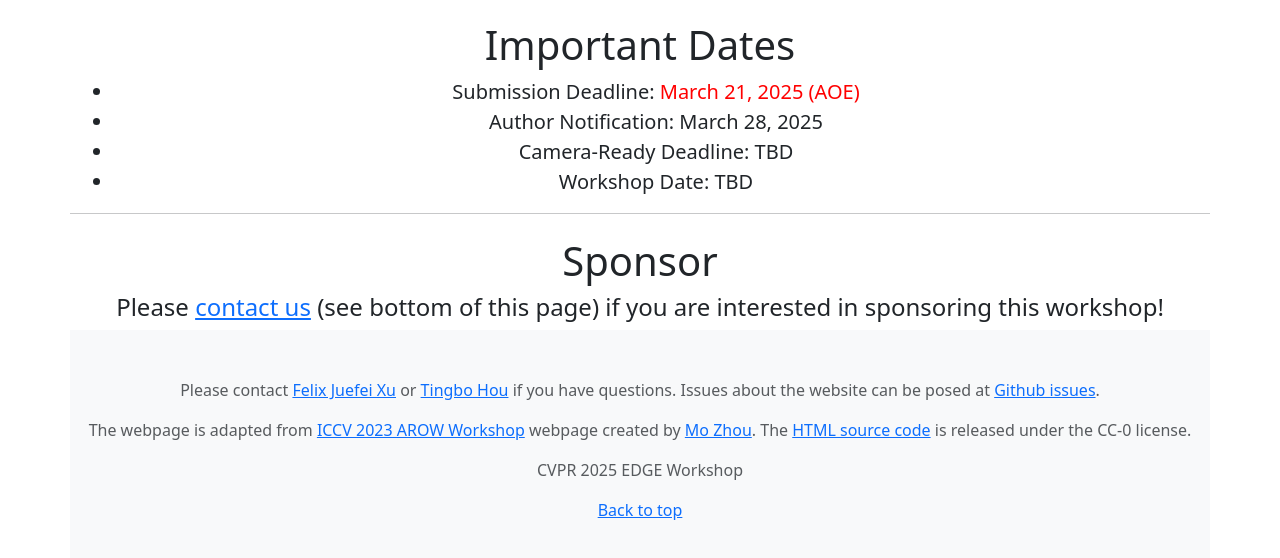
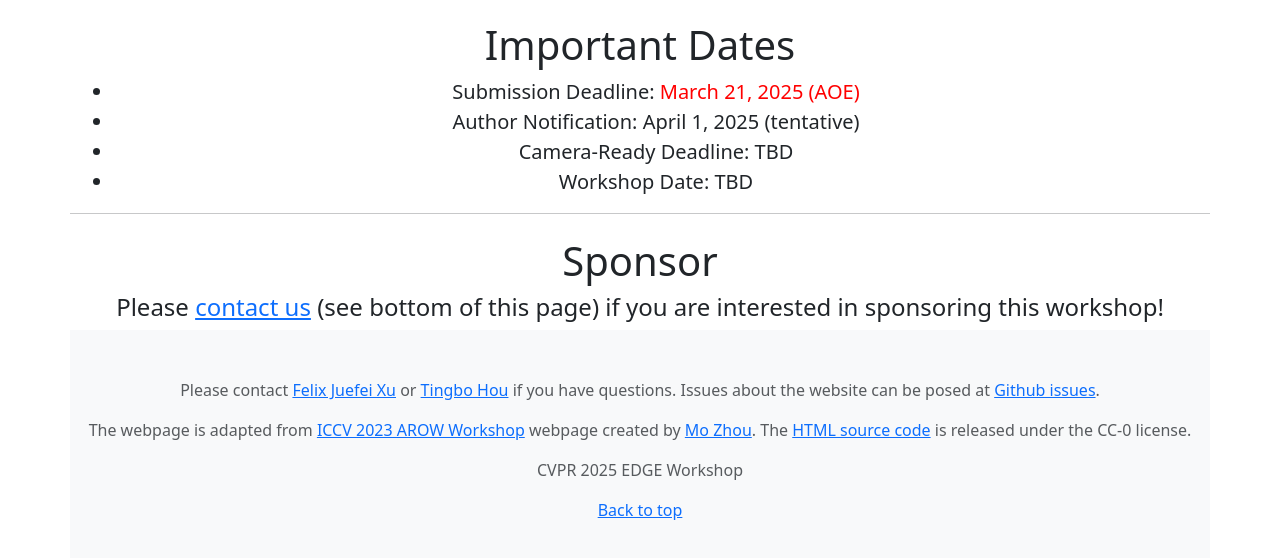
Before and after one commit to cvpr25-edge/cvpr25-edge.github.io, a plain HTML site: page index.html in a window 1280 px wide. Shown: the part 3583-4141 px from the top of the page. Drawn offline with nearby package versions, Linux system fonts and the light colour scheme.

Commit message:
Add files via upload

```diff
--- a/index.html
+++ b/index.html
@@ -562,7 +562,7 @@ The topics involved in the workshop include but are not limited to:
     <span style="color:red;">March 21, 2025 (AOE)</span>
   </strong>
 </li>
-    <li> <strong>Author Notification: March 28, 2025</strong> </li>
+    <li> <strong>Author Notification: April 1, 2025 (tentative)</strong> </li>
 
     <li> <strong>Camera-Ready Deadline: TBD</strong></li>
 
```
